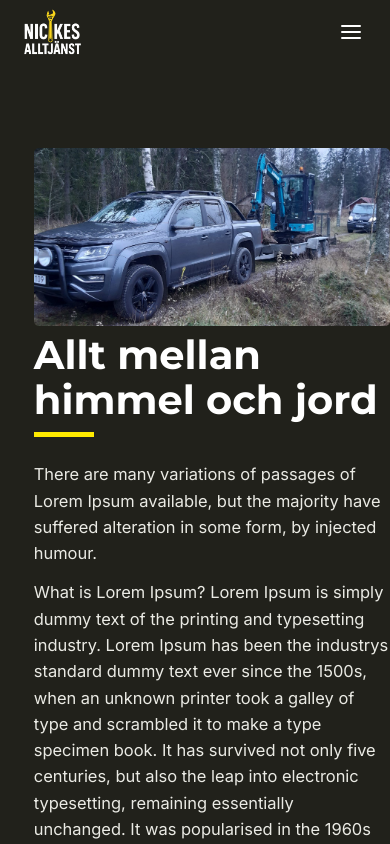
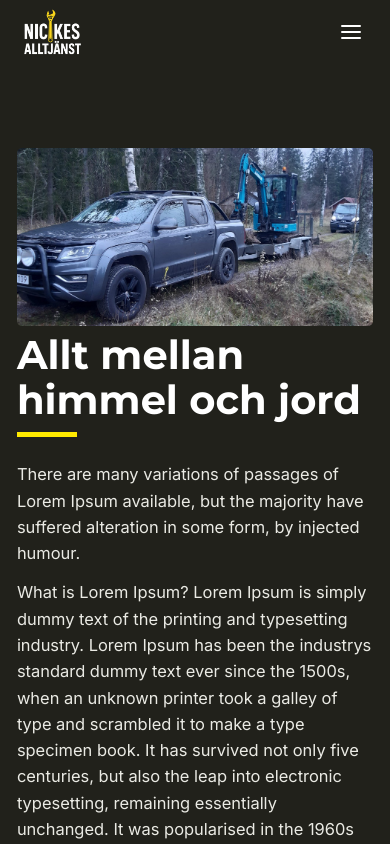
Before and after one commit to skinksteek/nickesalltjanst, a React (Vite) app: page / in a window 390 px wide. Shown: the top 844 px of the page. Built offline with nearby package versions, Linux system fonts and the light colour scheme; no server answers.

Commit message:
minor styling

```diff
--- a/src/assets/styles/styles.css
+++ b/src/assets/styles/styles.css
@@ -76,7 +76,7 @@ p {
 
 @media only screen and (max-width: 1024px) {
   .main-content {
-    padding: 0vh 0vh 0vh 4vh;
+    padding: 0vh 2vh 0vh 2vh;
   }
 }
 @media only screen and (max-width: 768px) {
```
